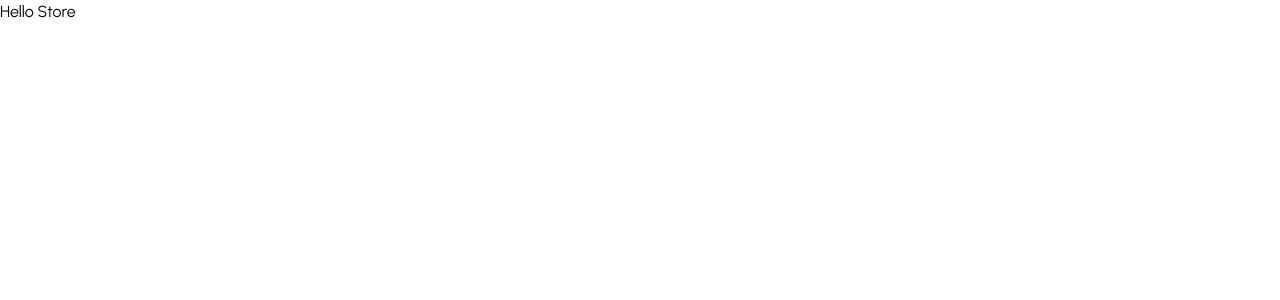
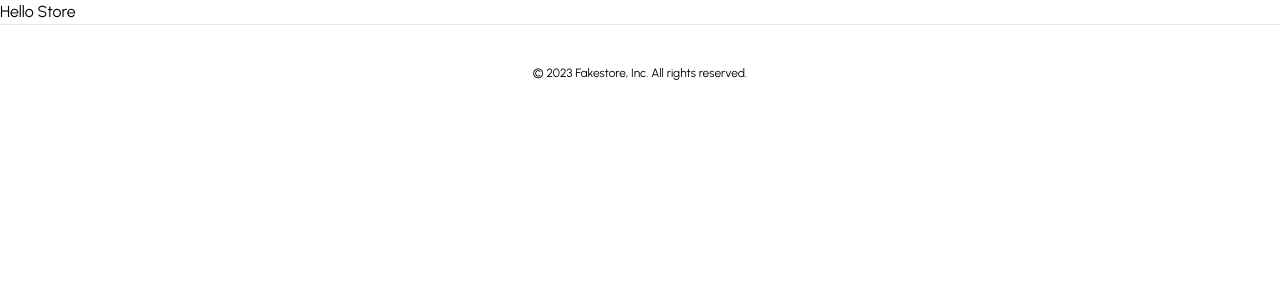
Before and after one commit to Lipeall/ecommerce-store, a Next.js app: page / in a window 1280 px wide. Shown: the top 300 px of the page. Built offline with nearby package versions, Linux system fonts and the light colour scheme.

Commit message:
Feat: Footer

```diff
--- a/app/layout.tsx
+++ b/app/layout.tsx
@@ -1,5 +1,7 @@
 import type { Metadata } from "next";
 import { Urbanist } from "next/font/google";
+import Footer from "@/components/footer";
+
 import "./globals.css";
 
 const font = Urbanist({ subsets: ["latin"] });
@@ -16,7 +18,10 @@
 }) {
     return (
         <html lang="en">
-            <body className={font.className}>{children}</body>
+            <body className={font.className}>
+                {children}
+                <Footer />
+            </body>
         </html>
     );
 }
--- /dev/null
+++ b/components/footer.tsx
@@ -0,0 +1,13 @@
+const Footer = () => {
+    return (
+        <footer className="bg-white border-t">
+            <div className="mx-auto py-10">
+                <p className="text-center text-xs text-black">
+                    &copy; 2023 Fakestore, Inc. All rights reserved.
+                </p>
+            </div>
+        </footer>
+    );
+};
+
+export default Footer;
```
